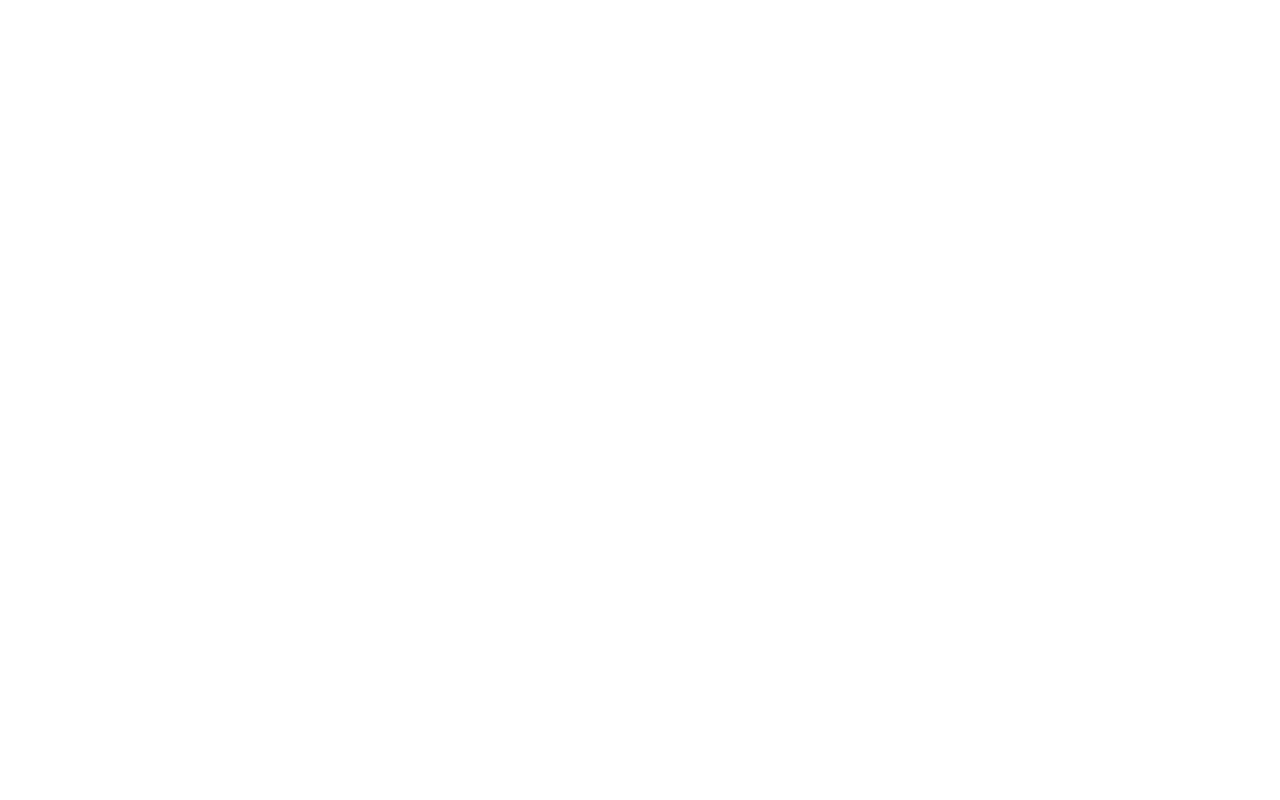
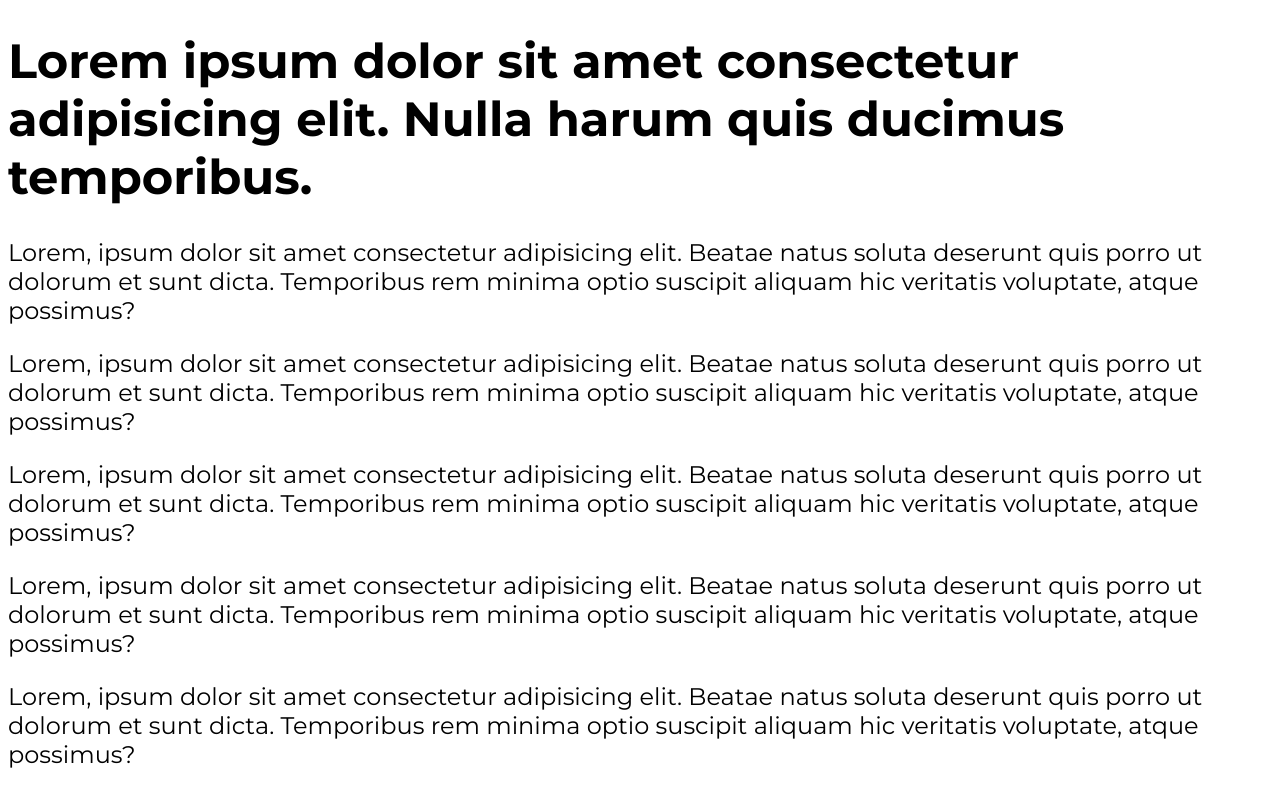
Before and after one commit to OddyHater/font-practice, a plain HTML site: page index.html in a window 1280 px wide. Drawn offline with Linux system fonts and the light colour scheme.

Commit message:
fonts added

```diff
--- /dev/null
+++ b/font/font.css
@@ -0,0 +1,19 @@
+@font-face {
+  font-family: 'Montserrat';
+  font-style: normal;
+  font-weight: 400;
+  font-display: swap;
+  src: local('Montserrat'),
+       url('montserrat-v25-latin-regular.woff2') format('woff2'),
+       url('montserrat-v25-latin-regular.woff') format('woff');
+}
+
+@font-face {
+  font-family: 'Montserrat';
+  font-style: normal;
+  font-weight: 700;
+  font-display: swap;
+  src: local('Montserrat'),
+       url('montserrat-v25-latin-700.woff2') format('woff2'),
+       url('montserrat-v25-latin-700.woff') format('woff');
+}
--- a/index.html
+++ b/index.html
@@ -3,9 +3,29 @@
 <head>
   <meta charset="UTF-8">
   <meta name="viewport" content="width=device-width, initial-scale=1.0">
+  <link rel="stylesheet" href="./style/style.css">
   <title>font practice</title>
 </head>
-<body>
-
+<body class="page">
+  <div class="wrapper">
+    <h1 class="header">
+      Lorem ipsum dolor sit amet consectetur adipisicing elit. Nulla harum quis ducimus temporibus.
+    </h1>
+    <p class="text">
+      Lorem, ipsum dolor sit amet consectetur adipisicing elit. Beatae natus soluta deserunt quis porro ut dolorum et sunt dicta. Temporibus rem minima optio suscipit aliquam hic veritatis voluptate, atque possimus?
+    </p>
+    <p class="text">
+      Lorem, ipsum dolor sit amet consectetur adipisicing elit. Beatae natus soluta deserunt quis porro ut dolorum et sunt dicta. Temporibus rem minima optio suscipit aliquam hic veritatis voluptate, atque possimus?
+    </p>
+    <p class="text">
+      Lorem, ipsum dolor sit amet consectetur adipisicing elit. Beatae natus soluta deserunt quis porro ut dolorum et sunt dicta. Temporibus rem minima optio suscipit aliquam hic veritatis voluptate, atque possimus?
+    </p>
+    <p class="text">
+      Lorem, ipsum dolor sit amet consectetur adipisicing elit. Beatae natus soluta deserunt quis porro ut dolorum et sunt dicta. Temporibus rem minima optio suscipit aliquam hic veritatis voluptate, atque possimus?
+    </p>
+    <p class="text">
+      Lorem, ipsum dolor sit amet consectetur adipisicing elit. Beatae natus soluta deserunt quis porro ut dolorum et sunt dicta. Temporibus rem minima optio suscipit aliquam hic veritatis voluptate, atque possimus?
+    </p>
+  </div>
 </body>
 </html>
--- a/style/style.css
+++ b/style/style.css
@@ -0,0 +1,11 @@
+@import url(../font/font.css);
+.page {
+  font-family: 'Montserrat', sans-serif;
+}
+.header {
+  font-size: 48px;
+  font-weight: 700;
+}
+.text {
+  font-size: 24px;
+}
```
Also changed, not shown: font/montserrat-v25-latin-700.woff (added), font/montserrat-v25-latin-700.woff2 (added), font/montserrat-v25-latin-regular.woff (added), font/montserrat-v25-latin-regular.woff2 (added).
